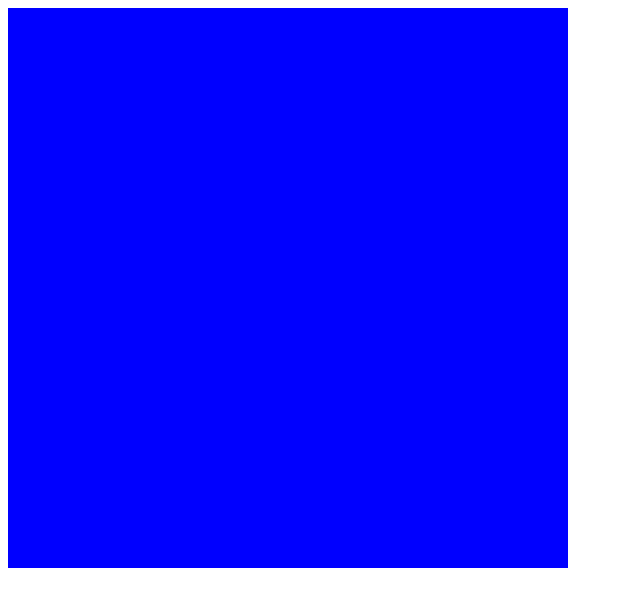
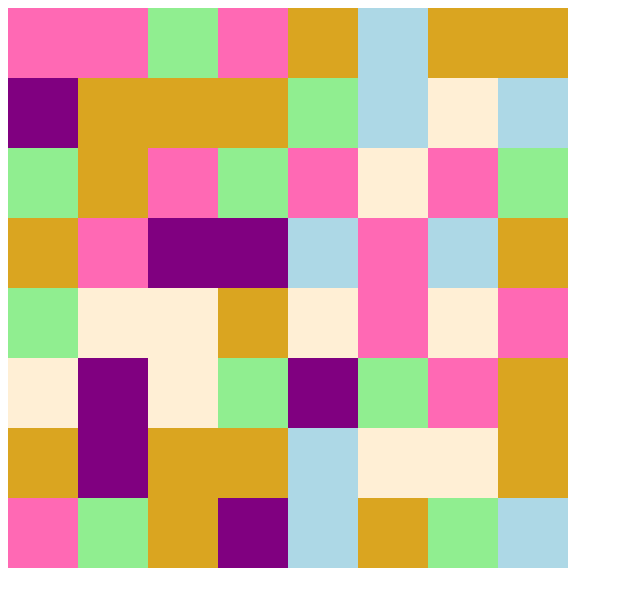
Before and after one commit to miriamhaenle/candy-crush, a plain HTML site: page index.html in a window 1280 px wide. Shown: the whole page, without its empty margins (0-640 px from the left). Drawn offline with Linux system fonts and the light colour scheme.

Commit message:
Make all divs different colors

```diff
--- a/app.js
+++ b/app.js
@@ -0,0 +1,26 @@
+document.addEventListener('DOMContentLoaded', () => {
+  const grid = document.querySelector('.grid');
+  const width = 8;
+  const squares = [];
+
+  const candyColors = [
+    'hotpink',
+    'papayawhip',
+    'purple',
+    'lightgreen',
+    'lightblue',
+    'goldenrod',
+  ];
+
+  function createBoard() {
+    for (let i = 0; i < width * width; i++) {
+      const square = document.createElement('div');
+      let randomColor = Math.floor(Math.random() * candyColors.length);
+      square.style.backgroundColor = candyColors[randomColor];
+      grid.appendChild(square);
+      squares.push(square);
+    }
+  }
+
+  createBoard();
+});
--- a/index.html
+++ b/index.html
@@ -2,10 +2,13 @@
 <html lang="en">
   <head>
     <meta charset="UTF-8" />
-    <meta name="viewport" content="width=device-width, initial-scale=1.0" />
     <title>Candy Crush</title>
     <link rel="stylesheet" href="style.css" />
     <script src="app.js" charset="utf-8"></script>
+    <link
+      href="https://fonts.googleapis.com/css?family=Montserrat:300,400&display=swap"
+      rel="stylesheet"
+    />
   </head>
   <body>
     <div class="grid"></div>
--- a/style.css
+++ b/style.css
@@ -3,5 +3,9 @@
   width: 560px;
   display: flex;
   flex-wrap: wrap;
-  background-color: blue;
 }
+
+.grid div {
+  height: 70px;
+  width: 70px;
+}
```
